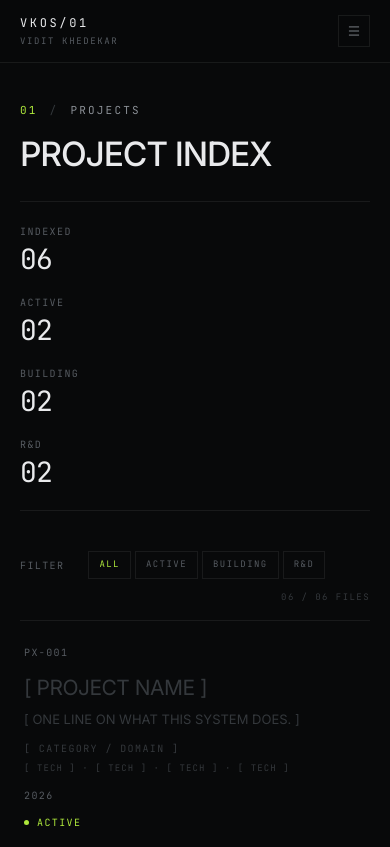
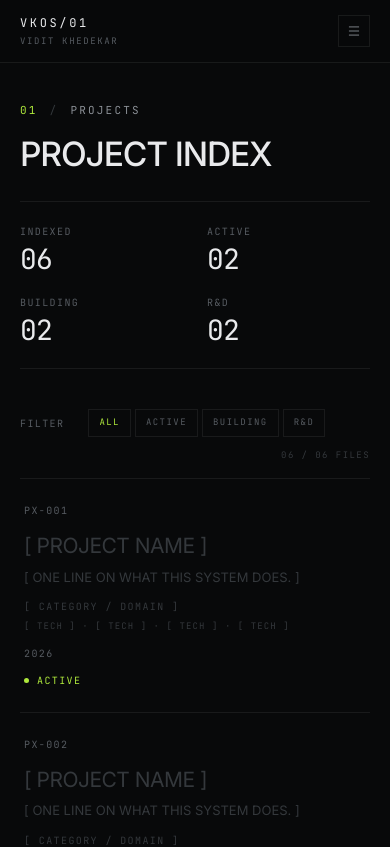
Before and after one commit to viditkhedekar/portfolio, a Next.js app: page /projects in a window 390 px wide. Shown: the top 847 px of the page. Built offline with nearby package versions, Linux system fonts and the light colour scheme.

Commit message:
projects: two-column stats on mobile

```diff
--- a/src/app/projects/page.tsx
+++ b/src/app/projects/page.tsx
@@ -15,7 +15,7 @@ export default function ProjectsPage() {
     <Container>
       <ModuleHeading index="01" name="PROJECTS" subtitle="PROJECT INDEX" />
 
-      <div className="grid gap-6 border-b border-[var(--vk-line)] py-6 sm:grid-cols-4">
+      <div className="grid grid-cols-2 gap-6 border-b border-[var(--vk-line)] py-6 sm:grid-cols-4">
         {[
           { label: "INDEXED", value: liveProjects.length },
           { label: "ACTIVE", value: projectStats.active },
```
